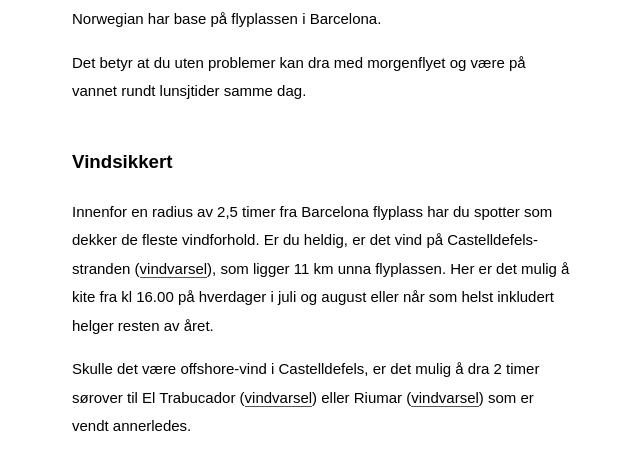
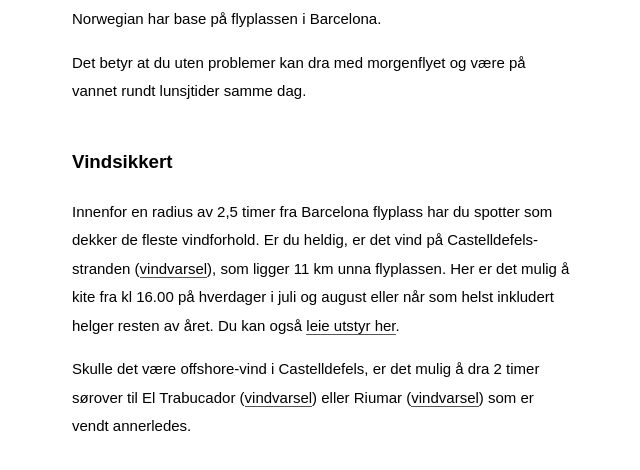
Before and after one commit to aorset/aorset.github.io, a Jekyll site: the page built from _posts/2017-07-18-guide-til-kitesurfing.md, in a window 1280 px wide and 900 px high, scrolled down 744 px, cut to the strip 0-497 px from the top of the window. Shown: the top 470 px of the strip, without its empty margins (318-958 px from the left). Built offline with Jekyll 4.4.1, drawn with Linux system fonts in a browser that asks for light colours; some web fonts are replaced; some of the changed text lies outside the part shown.

Commit message:
Update 2017-07-18-guide-til-kitesurfing.md

```diff
--- a/_posts/2017-07-18-guide-til-kitesurfing.md
+++ b/_posts/2017-07-18-guide-til-kitesurfing.md
@@ -17,7 +17,7 @@ Det betyr at du uten problemer kan dra med morgenflyet og være på vannet rundt
 ### Vindsikkert
 Innenfor en radius av 2,5 timer fra Barcelona flyplass har du spotter som dekker de fleste vindforhold.
 Er du heldig, er det vind på Castelldefels-stranden (<a href="http://old.windguru.cz/int/index.php?sc=644417" target="_newWindow">vindvarsel</a>), som ligger 11 km unna flyplassen. Her er det mulig
-å kite fra kl 16.00 på hverdager i juli og august eller når som helst inkludert helger resten av året.
+å kite fra kl 16.00 på hverdager i juli og august eller når som helst inkludert helger resten av året. Du kan også <a href="http://escolagarbi.com">leie utstyr her</a>.
 
 Skulle det være offshore-vind i Castelldefels, er det mulig å dra 2 timer sørover til El Trabucador (<a href="http://old.windguru.cz/int/index.php?sc=4899" target="_newWindow">vindvarsel</a>) eller Riumar (<a href="old.windguru.cz/int/index.php?sc=4904" target="_newWindow">vindvarsel</a>) som er vendt annerledes.
 
@@ -69,3 +69,5 @@ restaurantbesøk.
 Selv er jeg cøliaker og må ha glutenfri mat. Dette er det enkelt å finne i Spania generelt. Virker som restaurantbransjen har vært på kurs. De har nesten alltid glutenfrie alternativer.
 I Frankrike må man derimot forklare hva gluten er (hvete, rug, bygg og havre), og stort sett har de ingenting å tilby. Man må i spesialbutikker eller ta til takke med
 salater. Det gir ikke nok karbohydrater hvis man skal kitesurfe hele dagen. Men er det vind, er det vind, så da er det bare å smøre godt med matpakke og dra på ekspedisjon inn i Frankrike.
+
+Hvis du har spørsmål om kiting i Katalonia eller føler det er noe som mangler i denne guiden, kan du gjerne sende meg en mail på <a href="mailto:post@andersorset.com">post@andersorset.com</a>.
```
